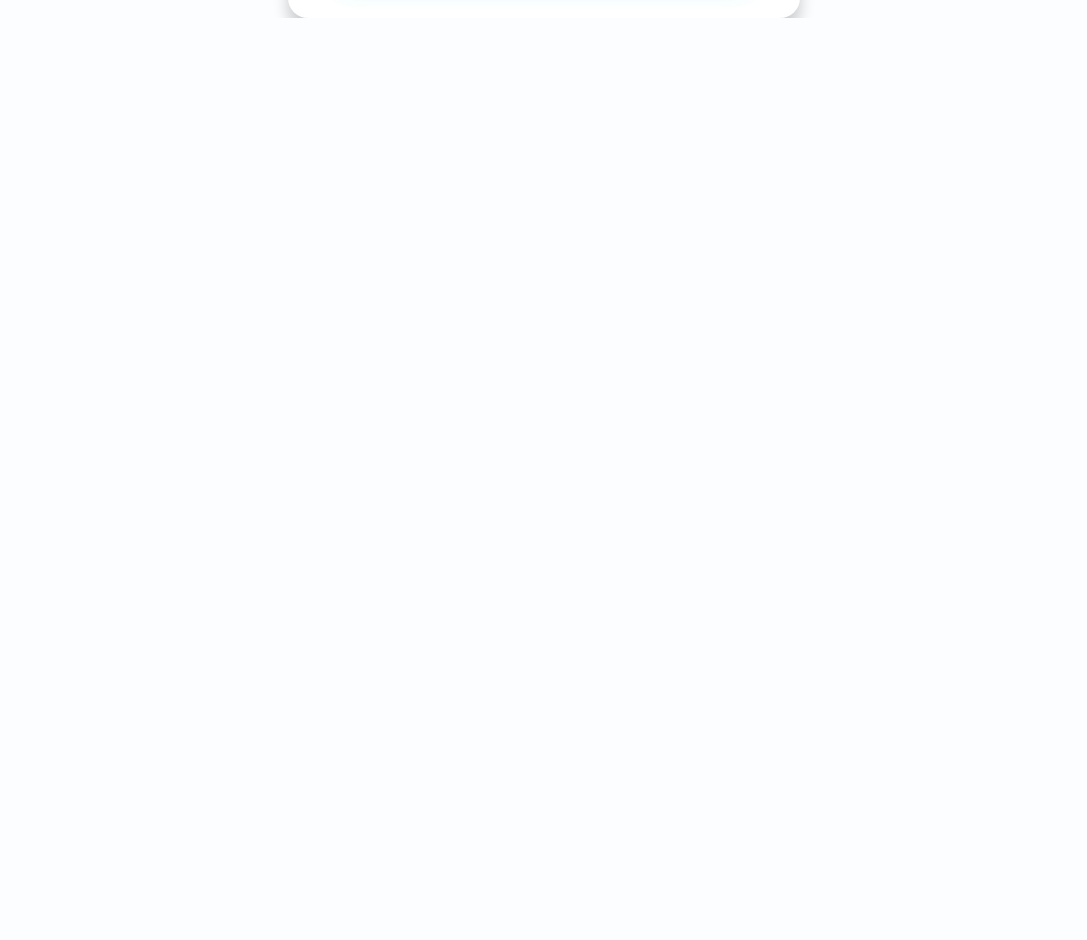
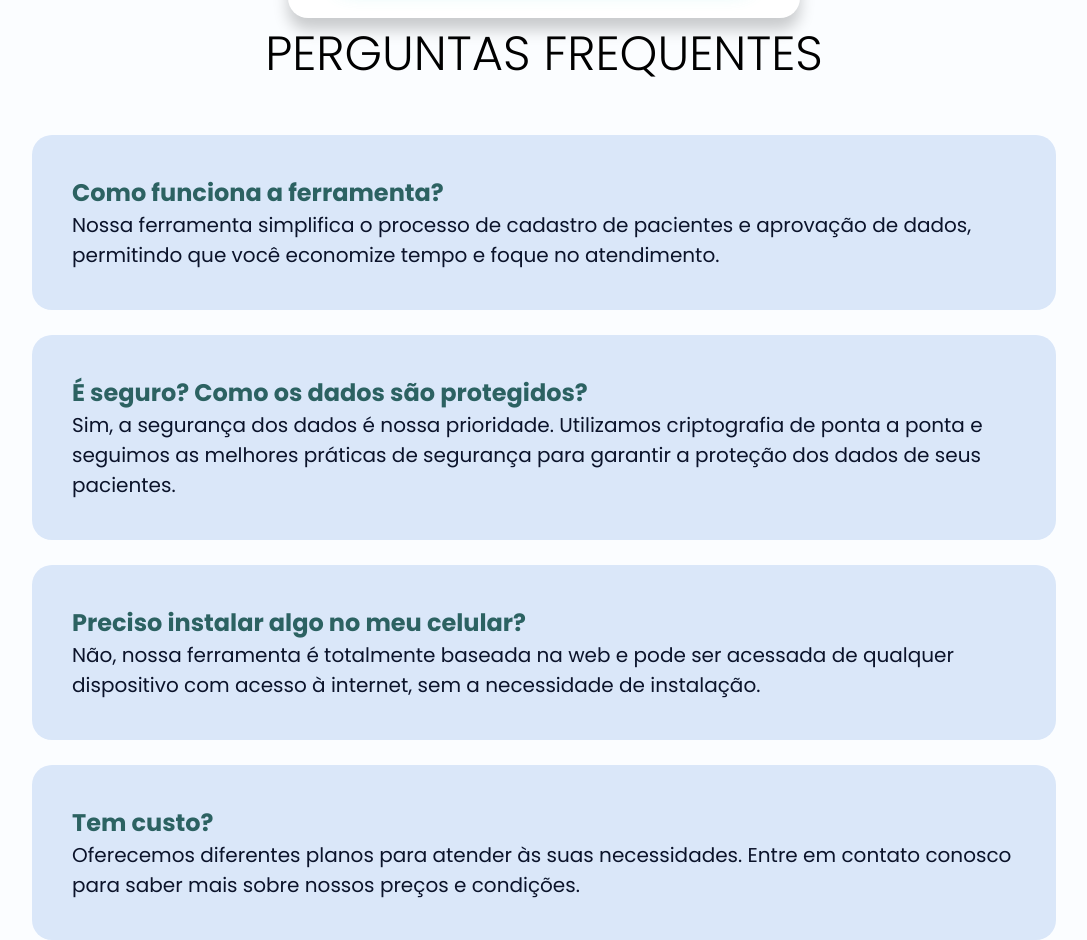
Before and after one commit to Simple-Med/simplemed-react, a React (Vite) app: page / in a window 1280 px wide. Shown: the part 1157-2097 px from the top of the page, without its empty margins (96-1183 px from the left). Before the commit the page ends 1175 px from the top, so only its background shows below. Built offline with nearby package versions, Linux system fonts and the light colour scheme.

Commit message:
Faq Created

```diff
--- a/src/App.tsx
+++ b/src/App.tsx
@@ -1,6 +1,7 @@
 import { Header } from "./components/Header";
 import { HeroBanner } from "./components/HeroBanner";
 import { FormTest } from "./components/FormTest";
+import { Faq } from "./components/Faq";
 
 function App() {
   return (
@@ -8,6 +9,7 @@
       <Header />
       <HeroBanner />
       <FormTest />
+      <Faq />
     </>
   );
 }
--- /dev/null
+++ b/src/components/Faq/Faq.tsx
@@ -0,0 +1,50 @@
+import styled from "styled-components";
+import { FaqCard } from "../FaqCard";
+
+const FaqContainer = styled.section`
+  width: 80%;
+  margin: 0 auto;
+  display: flex;
+  flex-direction: column;
+  align-items: center;
+  justify-content: center;
+  gap: 25px;
+
+  h2 {
+    font-size: 6vmin;
+    font-weight: 300;
+    color: #000;
+    margin-bottom: 20px;
+  }
+`;
+
+const Faq = () => {
+  return (
+    <>
+      <FaqContainer>
+        <h2>PERGUNTAS FREQUENTES</h2>
+        <FaqCard
+          title="Como funciona a ferramenta?"
+          text="Nossa ferramenta simplifica o processo de cadastro de pacientes e aprovação de dados, permitindo que você economize tempo e foque no atendimento."
+        />
+
+        <FaqCard
+          title="É seguro? Como os dados são protegidos?"
+          text="Sim, a segurança dos dados é nossa prioridade. Utilizamos criptografia de ponta a ponta e seguimos as melhores práticas de segurança para garantir a proteção dos dados de seus pacientes."
+        />
+
+        <FaqCard
+          title="Preciso instalar algo no meu celular?"
+          text="Não, nossa ferramenta é totalmente baseada na web e pode ser acessada de qualquer dispositivo com acesso à internet, sem a necessidade de instalação."
+        />
+
+        <FaqCard
+          title="Tem custo?"
+          text="Oferecemos diferentes planos para atender às suas necessidades. Entre em contato conosco para saber mais sobre nossos preços e condições."
+        />
+      </FaqContainer>
+    </>
+  );
+};
+
+export { Faq };
--- /dev/null
+++ b/src/components/Faq/index.tsx
@@ -0,0 +1,3 @@
+import { Faq } from "./Faq";
+
+export { Faq };
--- /dev/null
+++ b/src/components/FaqCard/FaqCard.tsx
@@ -0,0 +1,36 @@
+import styled from "styled-components";
+
+const FaqCardContainer = styled.div`
+  padding: 40px;
+  background-color: #DAE7F9;
+  border-radius: 20px;
+
+  h4{
+  font-size: 3vmin;
+  color: #2C6262;
+  }
+
+p{
+font-size: 2.5vmin;
+color: #0B132A;
+}
+`
+
+
+type Props = {
+  title: string;
+  text: string;
+}
+
+const FaqCard = ({title, text}: Props) => {
+  return(
+    <>
+      <FaqCardContainer>
+        <h4>{title}</h4>
+        <p>{text}</p>
+      </FaqCardContainer>
+    </>
+  )
+}
+
+export { FaqCard };
--- /dev/null
+++ b/src/components/FaqCard/index.tsx
@@ -0,0 +1,3 @@
+import { FaqCard } from "./FaqCard";
+
+export { FaqCard };
```
